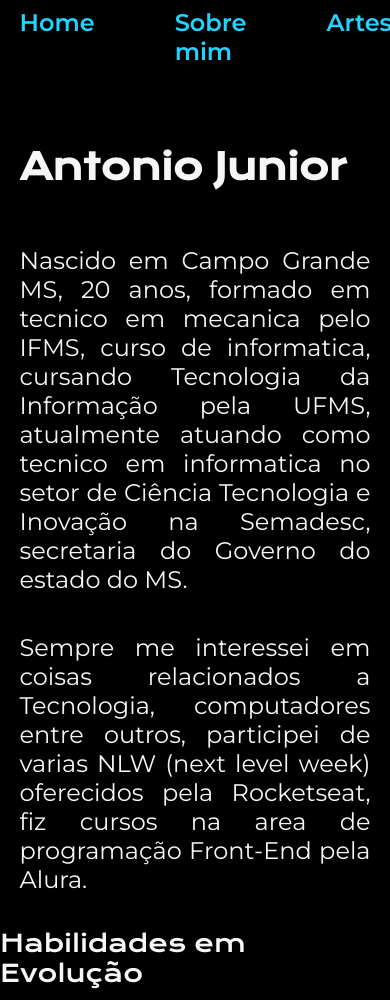
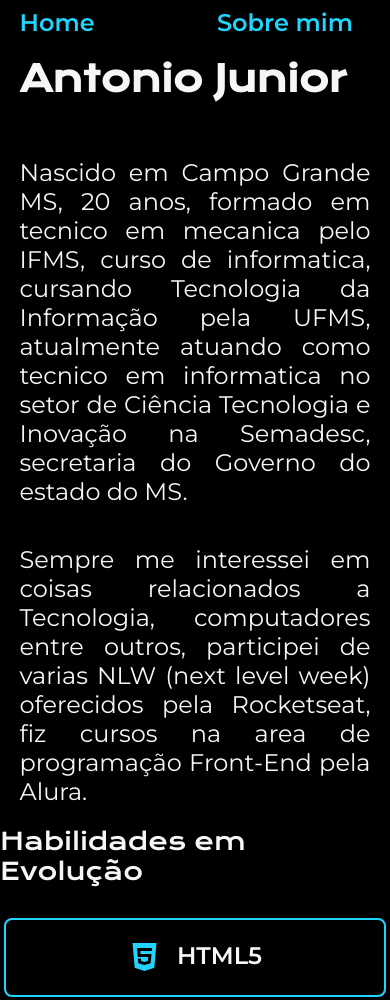
Before and after one commit to JunioorGP/Portifolio, a plain HTML site: page about.html in a window 390 px wide. Shown: the top 1000 px of the page. Drawn offline with nearby package versions, Linux system fonts and the light colour scheme.

Commit message:
commit
atualizaçoes responsividade

```diff
--- a/about.html
+++ b/about.html
@@ -14,11 +14,11 @@
     <nav class="cabecalho__menu">
       <a class="cabecalho__menu__link" href="index.html">Home</a>
       <a class="cabecalho__menu__link" href="about.html">Sobre mim</a>
-      <a class="cabecalho__menu__link" href="artes.html">Artes</a>
+      <!-- <a class="cabecalho__menu__link" href="artes.html">Artes</a> -->
     </nav>
   </header>
 
-  <main class="apresentacao">
+  <main class="apresentacao__sobre">
     <section class="apresentacao__conteudo">
 
       <div class="text">
```
Also changed, not shown: index.html (+1 -1 lines).
